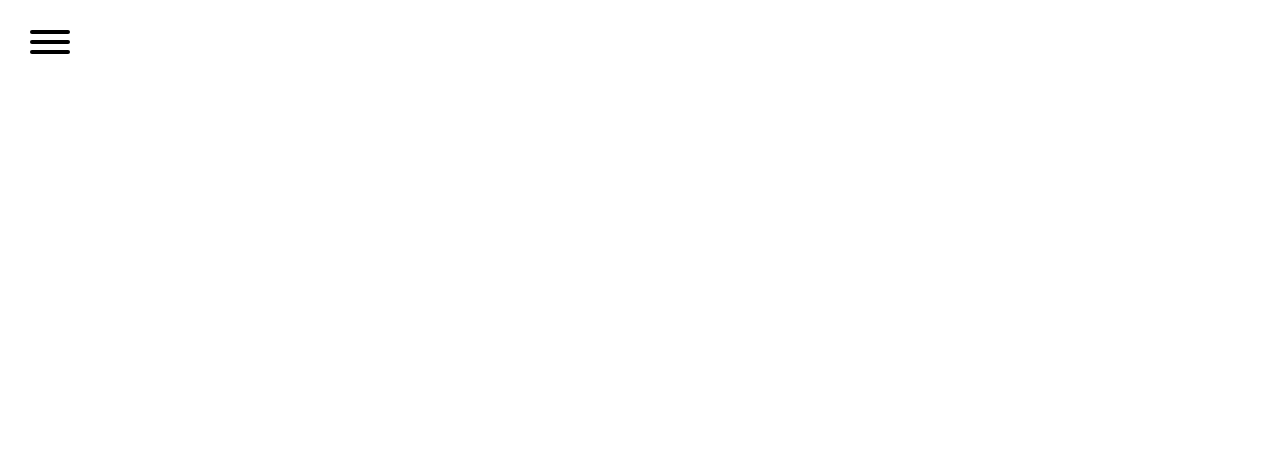
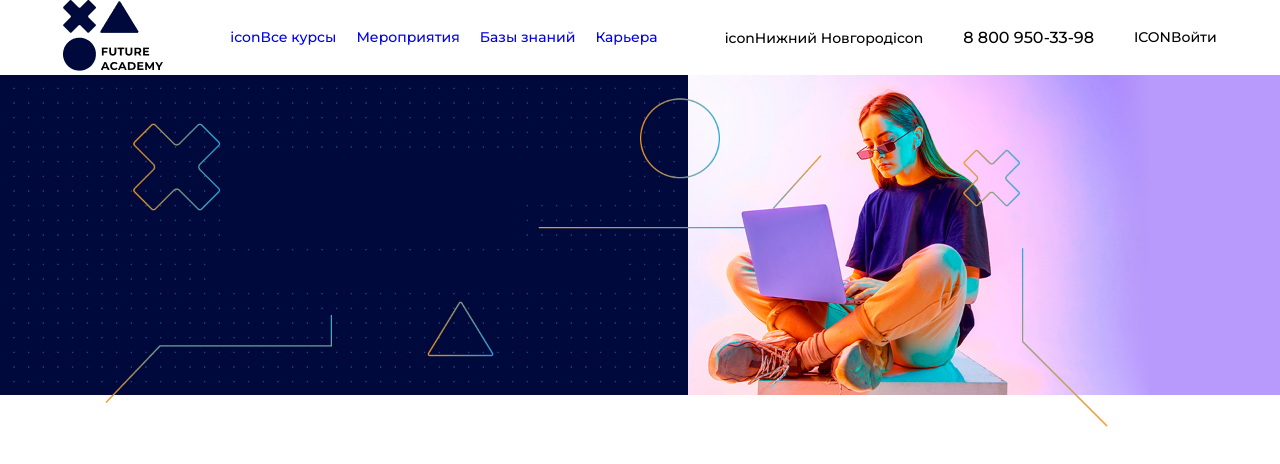
Before and after one commit to k1xd-fr/Project-1-Exam, a website: page index.html in a window 1280 px wide. Drawn offline with nearby package versions, Linux system fonts and the light colour scheme; files that its build step writes are made by us from their sources.

Commit message:
add navbar

```diff
--- a/index.html
+++ b/index.html
@@ -1,20 +1,70 @@
 <!DOCTYPE html>
 <html lang="en">
-<head>
-    <meta charset="UTF-8">
-    <meta http-equiv="X-UA-Compatible" content="IE=edge">
-    <meta name="viewport" content="width=device-width, initial-scale=1.0">
+  <head>
+
+    <meta charset="UTF-8" />
+    <meta http-equiv="X-UA-Compatible" content="IE=edge" />
+    <meta name="viewport" content="width=device-width, initial-scale=1.0" />
     <title>Xod Academy</title>
-    <link rel="shortcut icon" href="setting/img/iconvkladka.png" type="image/x-icon">
-    <link rel="stylesheet" href="setting/css/style.css">
-</head>
-<body>
-    <header class="conteiner">
+    <link rel="shortcut icon" href="setting/img/iconvkladka.png"   type="image/x-icon"/>
+    <link rel="stylesheet" href="setting/css/style.css" />
+
+  </head>
+  <body>
+
+    <header class="conteiner header">
+      <div class="conteiner navbar">
+        <!-- * logo -->
+        <a href="#">
+          <img src="/setting/img/logo.png" alt="logo">
+        </a>
+        <!-- * Links -->
+        <div class="navbar__strokes">
+            <a href="#" class="navbar__link">iconВсе курсы</a>
+            <a href="#" class="navbar__link">Мероприятия</a>
+            <a href="#" class="navbar__link">Базы знаний</a>
+            <a href="#" class="navbar__link">Карьера</a>
+        </div>
+        <!-- * sign number city-->
+            <div class="navbar__details"   >
+                <div class="navbar__details__dropdown">
+
+                    <span class="navbar__details__dropdown__text">iconНижний Новгородicon</span>
+
+                    <div class="dropdown">
+
+                        <!-- ! Drop-down  -->
+
+                    </div>
+                  </div>
+                  <span class="navbar__details__number">8 800 950-33-98 </span>
+                  <span class="navbar__details__auth">ICONВойти</span>
+            </div>
         <button class="hamburger hamburger--collapse" type="button">
             <span class="hamburger-box">
                 <span class="hamburger-inner"></span>
             </span>
         </button>
+      </div>
+
+    <!-- *Banner -->
+    <img src="/setting/img/banner.jpg" alt="banner" class="header__banner">
+
     </header>
-</body>
+
+  </body>
+
+    <!-- ! Hamburger -->
+    <script>
+      // Look for .hamburger
+      var hamburger = document.querySelector(".hamburger");
+      // On click
+      hamburger.addEventListener("click", function () {
+        // Toggle class "is-active"
+        hamburger.classList.toggle("is-active");
+        // Do something else, like open/close menu
+      });
+    </script>
+    <!-- ! -->
+
 </html>
--- a/setting/scss/_base.scss
+++ b/setting/scss/_base.scss
@@ -1,3 +1,4 @@
+@import url("https://fonts.googleapis.com/css2?family=Montserrat:wght@400;500;600;700&display=swap");
 *,
 *::before,
 *::after {
@@ -6,8 +7,7 @@
   padding: 0;
 }
 body {
-  font-family: "Gilroy", sans-serif;
-
+  font-family: "Montserrat", sans-serif;
 }
 
 a {
@@ -23,15 +23,8 @@ h6 {
   color: #fff;
 }
 
-p {
-  font-weight: 400;
-  font-size: 1.25rem;
-  line-height: 1.5625rem;
-  color: #cfcfcf;
-}
 
 .conteiner {
-  max-width: 1920px;
+  max-width: 100%;
   margin: 0 auto;
-  padding: 15px;
 }
--- a/setting/scss/_hamburger.scss
+++ b/setting/scss/_hamburger.scss
@@ -1,2 +1,6 @@
-$hamburger-types:collapse;
-@import '../../node_modules/hamburgers/_sass/hamburgers/hamburgers.scss';
+$hamburger-types: collapse;
+@import "../../node_modules/hamburgers/_sass/hamburgers/hamburgers.scss";
+
+.hamburger {
+  display: none;
+}
--- a/setting/scss/_header.scss
+++ b/setting/scss/_header.scss
@@ -0,0 +1,6 @@
+.header {
+    flex-wrap: nowrap;
+      &__banner {
+      max-width: 100%;
+    }
+  }
--- /dev/null
+++ b/setting/scss/_navbar.scss
@@ -0,0 +1,42 @@
+.navbar {
+  display: flex;
+  align-items: center;
+  justify-content: center;
+  gap: 67px;
+
+    &__strokes {
+    display: flex;
+    gap: 20px;
+  }
+    &__link {
+    font-size: 14px;
+    line-height: 17px;
+    font-weight: 500;
+  }
+    &__details {
+    display: flex;
+    gap: 40px;
+    align-items: center;
+
+        &__dropdown{
+
+            &__text{
+                font-weight: 500;
+                font-size: 14px;
+                line-height: 17px;
+            }
+
+        }
+
+        &__auth{
+            font-weight: 500;
+            font-size: 14px;
+            line-height: 17px;
+        }
+        &__number {
+        font-weight: 500;
+        font-size: 16px;
+        line-height: 26px;
+    }
+  }
+}
--- a/setting/scss/style.scss
+++ b/setting/scss/style.scss
@@ -1,11 +1,7 @@
 @import 'base';
+@import 'mixin';
 
+@import 'hamburger';
 
 @import 'header';
-
-
-@import 'mixin';
-
-
-
-@import 'hamburger'
+@import 'navbar';
```
Also changed, not shown: setting/js/script.js (added, +33 -0 lines), setting/img/logo.png (added), setting/img/logowhite.png (added).
